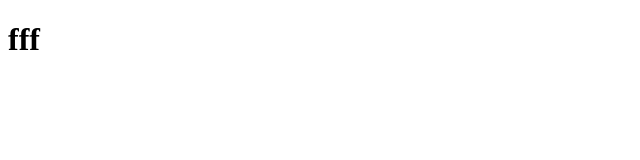
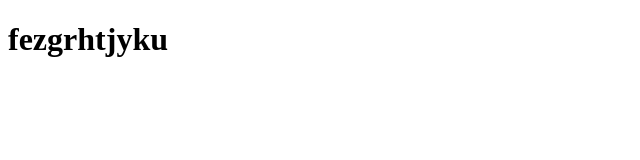
Before and after one commit to radiojo/test-ghpages, a website: page index.html in a window 1280 px wide. Shown: the whole page, without its empty margins (0-640 px from the left). Drawn offline with Linux system fonts and the light colour scheme.

Commit message:
Update index.html

```diff
--- a/index.html
+++ b/index.html
@@ -6,7 +6,7 @@
 </head>
 <body>
     <main>
-        <h1>fff</h1>
+        <h1>fezgrhtjyku</h1>
     </main>
 </body>
 </html>
```
